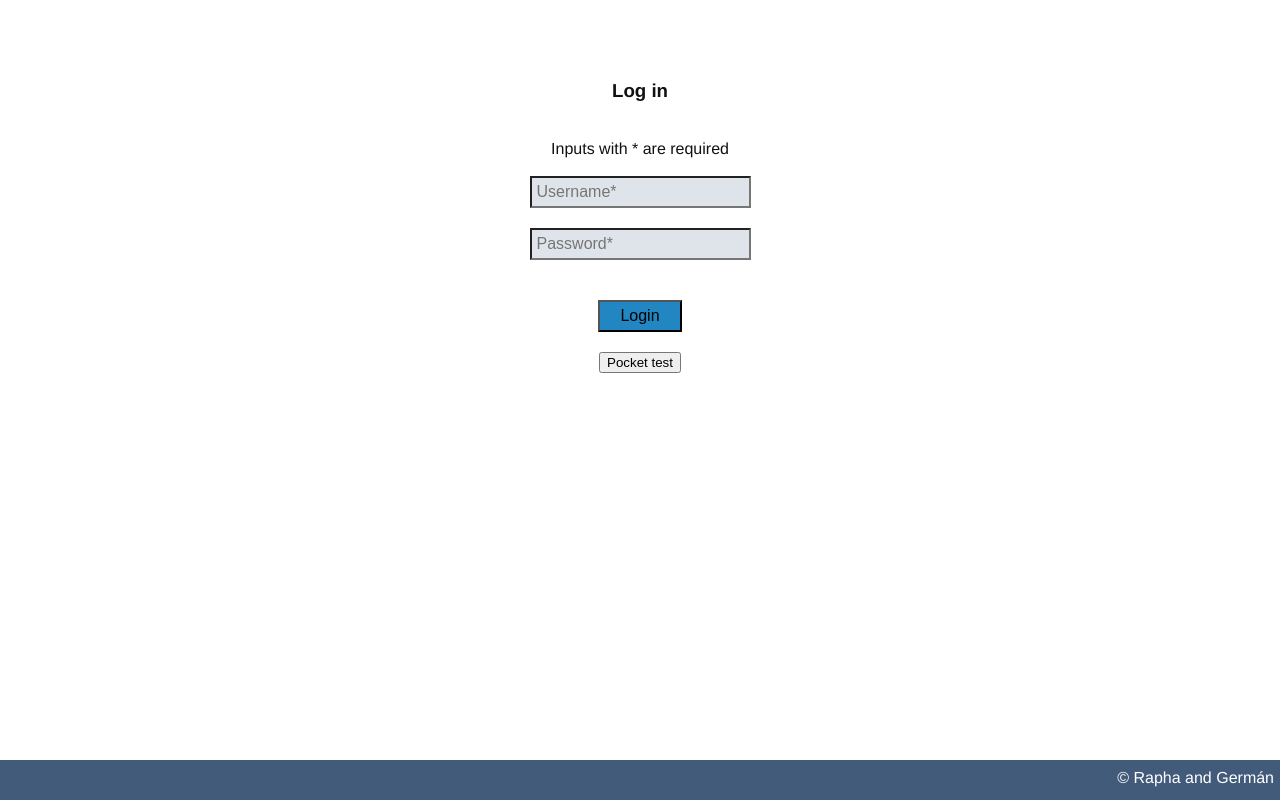
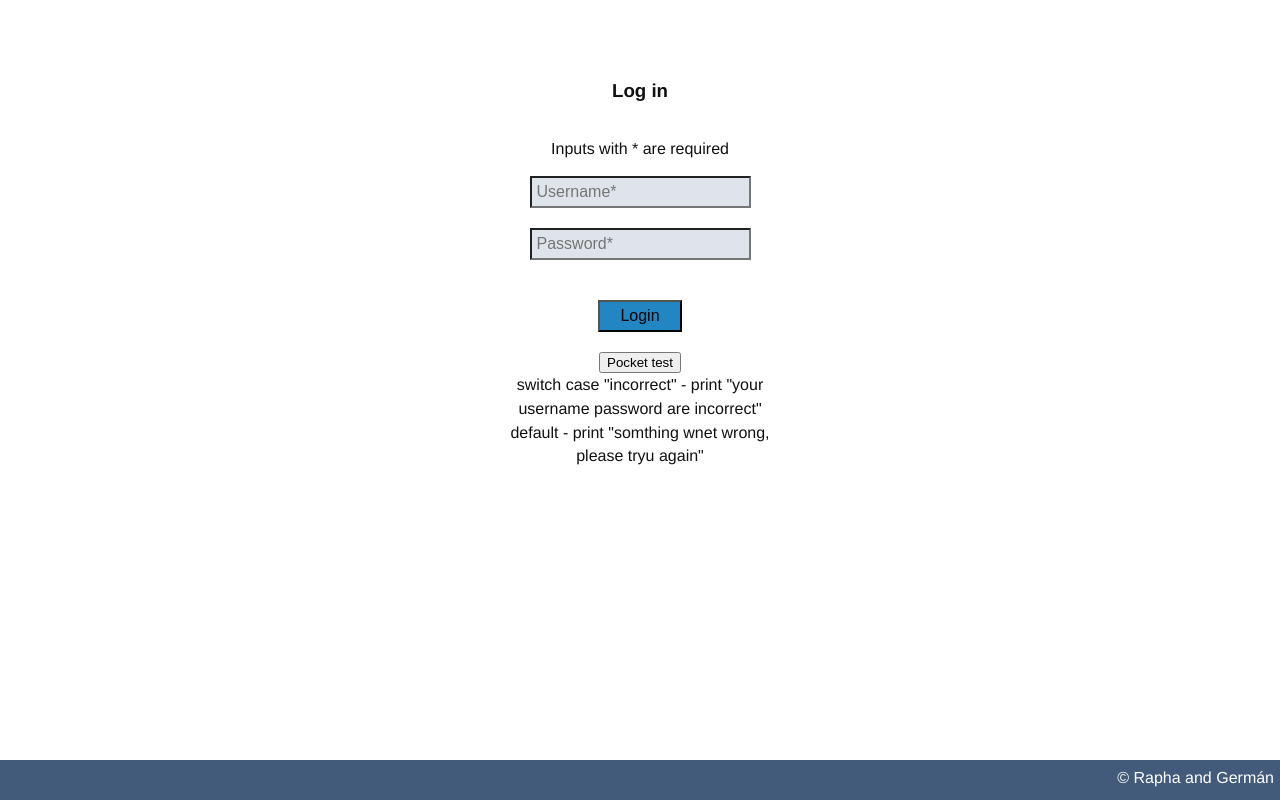
Before and after one commit to raphamontenegro/timebox-stories, an Angular app: page /login in a window 1280 px wide. Built offline with nearby package versions, Linux system fonts and the light colour scheme; no server answers.

Commit message:
pocket problem solve?

```diff
--- a/src/app/app.component.html
+++ b/src/app/app.component.html
@@ -1,3 +1,4 @@
+
 <header>
     <div class="container">
         <div class="user" *ngIf="!loading && !!user">
--- a/src/app/pages/login-page/login-page.component.html
+++ b/src/app/pages/login-page/login-page.component.html
@@ -30,4 +30,7 @@
     </div>
   </form>
   <button (click)="callPocket()">Pocket test</button>
+  switch {{error}}
+    case "incorrect" - print "your username password are incorrect"
+    default - print "somthing wnet wrong, please tryu again"
 </div>
--- a/src/app/pages/login-page/login-page.component.ts
+++ b/src/app/pages/login-page/login-page.component.ts
@@ -44,12 +44,12 @@ export class LoginPageComponent implements OnInit {
   }
 
   callPocket() {
+    this.error = '';
+    this.processing = true;
     this.authService.pocketLogin()
-      .then((result) => {
-        this.router.navigate(['/']);
+      .catch((err) => {
+        this.error = err.error.code;
+        this.processing = false;
       });
-      // .catch((err) => {
-
-      // });
   }
 }
--- a/src/app/services/auth.service.ts
+++ b/src/app/services/auth.service.ts
@@ -60,7 +60,7 @@ export class AuthService {
     };
     return this.httpClient.get(`${this.API_URL}/pocket`, options)
       .toPromise()
-      .then((data) => this.setUser(data));
+      .then((data:any) => window.location.href = data.url);
   }
 
   logout(): Promise<any> {
```
